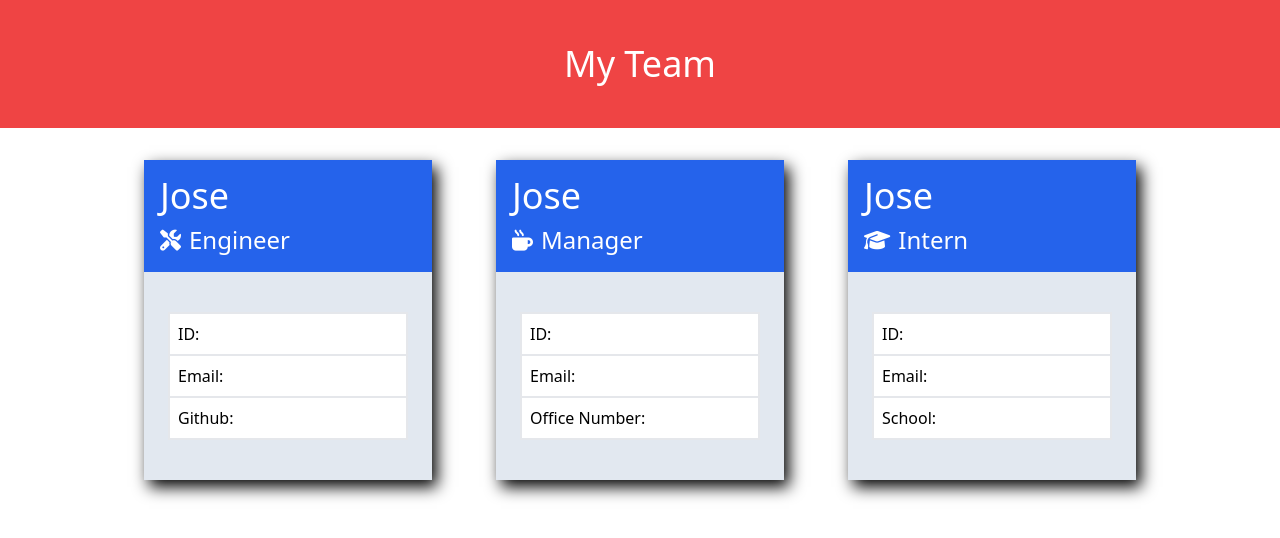
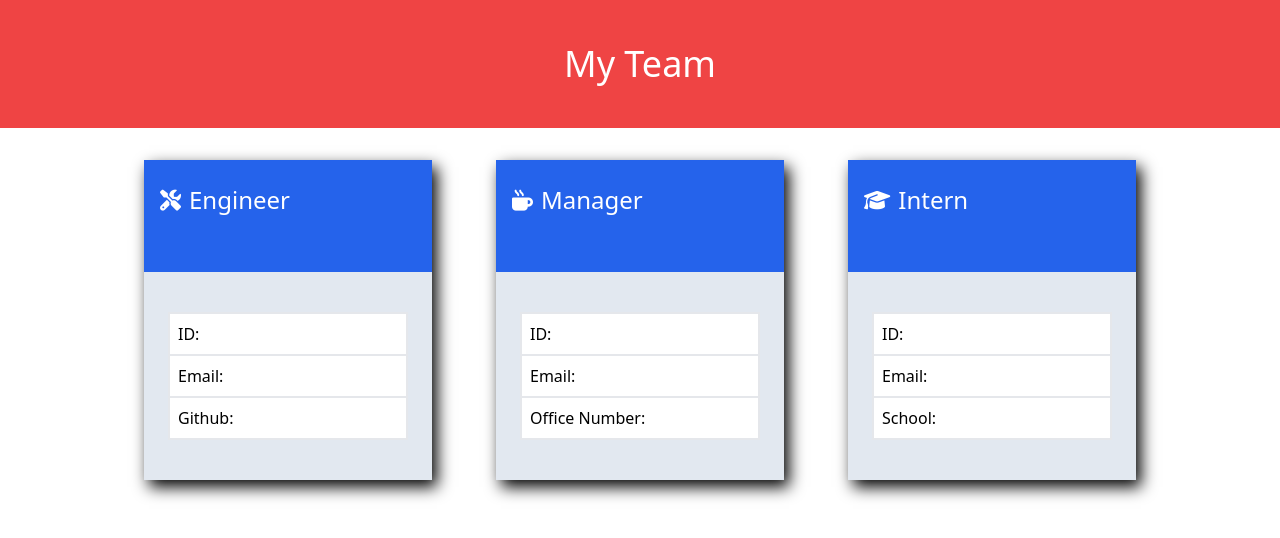
Before and after one commit to Josejpd3/10-Module-Challenge, a website: page dist/test.html in a window 1280 px wide. Drawn offline with nearby package versions, Linux system fonts and the light colour scheme.

Commit message:
removed filler content

```diff
--- a/dist/test.html
+++ b/dist/test.html
@@ -20,7 +20,7 @@
 <!-- Engineer -->
             <div class="card w-72 h-80 bg-slate-200 m-8">
                 <div class="card-title flex flex-col bg-blue-600 text-white font-medium h-28 p-4">
-                    <h3 class="name text-4xl">Jose</h3>
+                    <h3 class="name text-4xl"></h3>
                     <div class="IconRole flex flex-row text-2xl pt-2">
                         <i class="fa-solid fa-screwdriver-wrench fa-sm pt-4 pr-2"></i>
                         <p class="role">Engineer</p>
@@ -35,7 +35,7 @@
 <!-- Manager -->
             <div class="card w-72 h-80 bg-slate-200 m-8">
                 <div class="card-title flex flex-col bg-blue-600 text-white font-medium h-28 p-4">
-                    <h3 class="name text-4xl">Jose</h3>
+                    <h3 class="name text-4xl"></h3>
                     <div class="IconRole flex flex-row text-2xl pt-2">
                         <i class="fa-solid fa-mug-hot fa-sm pt-4 pr-2"></i>
                         <p class="role">Manager</p>
@@ -50,7 +50,7 @@
 <!-- Intern -->
             <div class="card w-72 h-80 bg-slate-200 m-8">
                 <div class="card-title flex flex-col bg-blue-600 text-white font-medium h-28 p-4">
-                    <h3 class="name text-4xl">Jose</h3>
+                    <h3 class="name text-4xl"></h3>
                     <div class="IconRole flex flex-row text-2xl pt-2">
                         <i class="fa-solid fa-graduation-cap fa-sm pt-4 pr-2"></i>
                         <p class="role">Intern</p>
```
